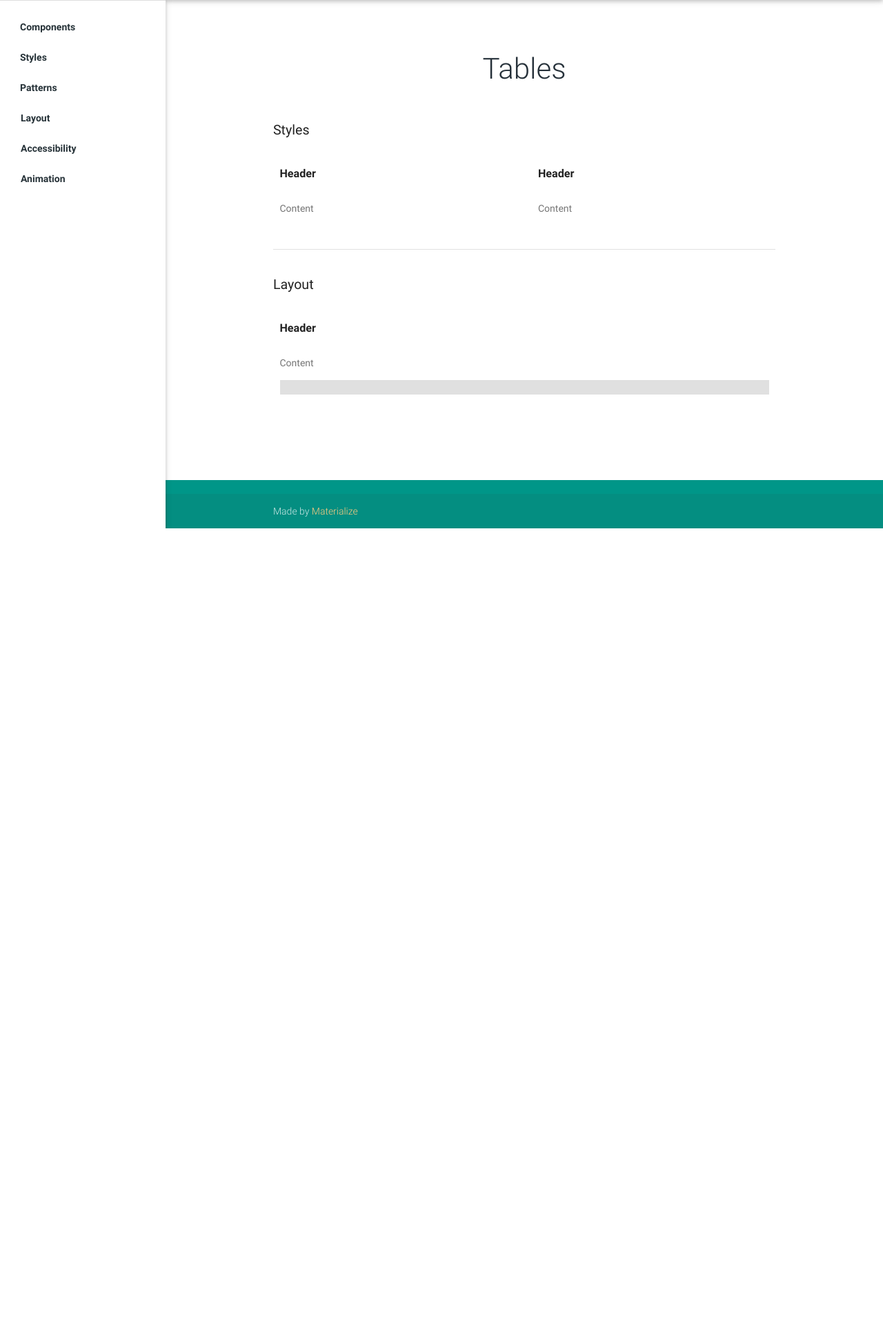
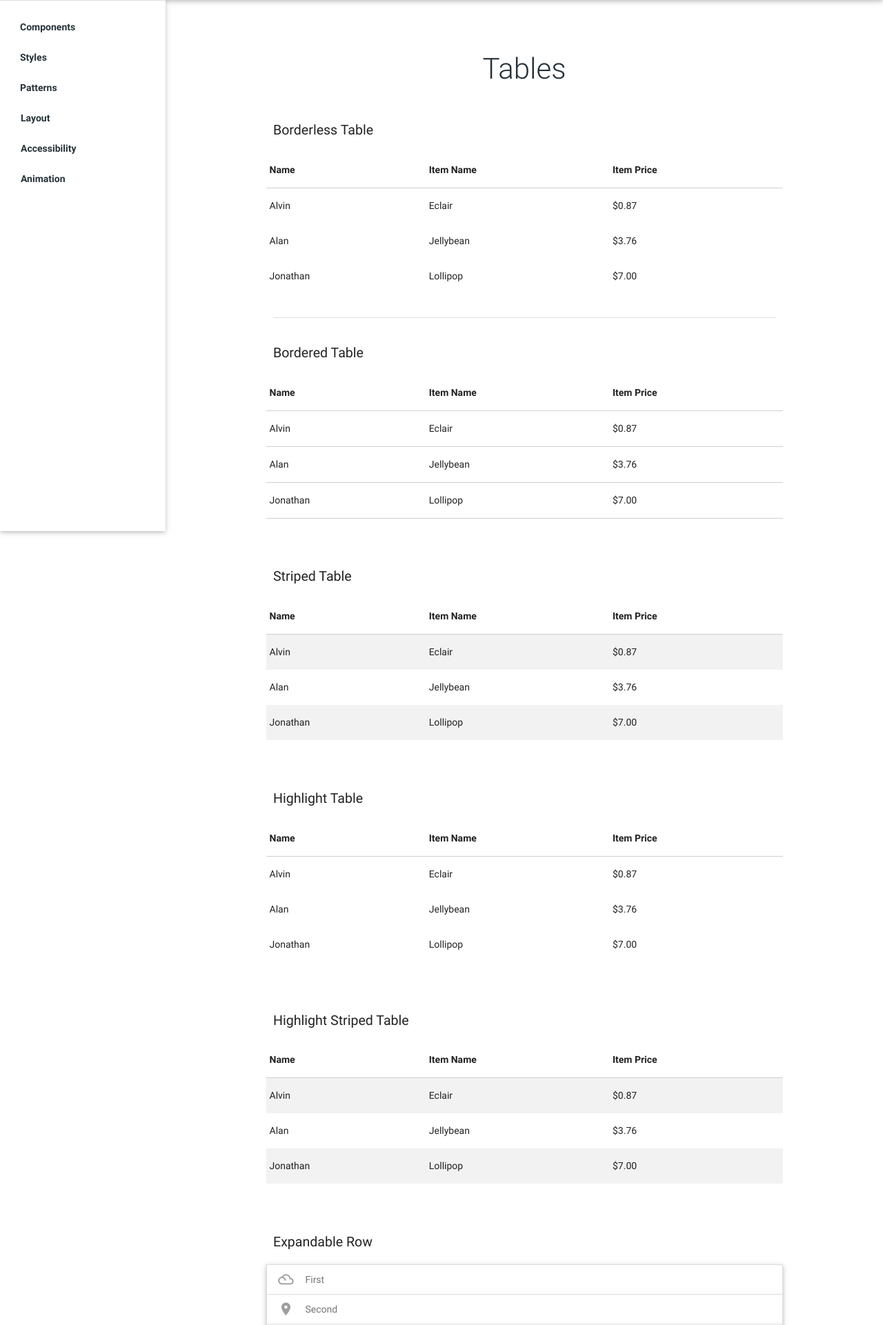
Before and after one commit to BOAUDAD/leftpantlegsantapinholder, a PHP site: page /tables.html in a window 1280 px wide. Shown: the part 90-2011 px from the top of the page at 69% size. Before the commit the page ends 856 px from the top, so only its background shows below. Run offline with PHP 8.4, Linux system fonts and the light colour scheme; some libraries are stand-ins or nearby versions.

Commit message:
OAO Updates
Updated tables.html with OAO tables and css

```diff
--- a/tables.html
+++ b/tables.html
@@ -92,31 +92,213 @@
   <div class="container">
     <!--styles and states section-->
     <div class="section">
-      <h2>Styles</h2>
+      <h2>Borderless Table</h2>
       <div class="row">
-        <div class="col s12 m6">
-          <h3>Header</h3>
-          <p class="grey-text text-darken-1">Content</p>
-        </div>
-        <div class="col s12 m6">
-          <h3>Header</h3>
-          <p class="grey-text text-darken-1">Content</p>
-        </div>
+
+      <table>
+        <thead>
+          <tr>
+              <th data-field="id">Name</th>
+              <th data-field="name">Item Name</th>
+              <th data-field="price">Item Price</th>
+          </tr>
+        </thead>
+
+        <tbody>
+          <tr>
+            <td>Alvin</td>
+            <td>Eclair</td>
+            <td>$0.87</td>
+          </tr>
+          <tr>
+            <td>Alan</td>
+            <td>Jellybean</td>
+            <td>$3.76</td>
+          </tr>
+          <tr>
+            <td>Jonathan</td>
+            <td>Lollipop</td>
+            <td>$7.00</td>
+          </tr>
+        </tbody>
+      </table>
+
       </div>
     </div>
     <!--end styles and states section-->
 
     <!--layout section-->
     <div class="section no-divider">
-      <h2>Layout</h2>
+      <h2>Bordered Table</h2>
       <div class="row">
-        <div class="col s12 m12">
-          <h3>Header</h3>
-          <p class="grey-text text-darken-1">Content</p>
-        </div>
-        <div class="col s12 m12">
-          <div class="gray-block center no-padding"><img src=""/></div>
-        </div>
+
+      <table class="bordered">
+        <thead>
+          <tr>
+              <th data-field="id">Name</th>
+              <th data-field="name">Item Name</th>
+              <th data-field="price">Item Price</th>
+          </tr>
+        </thead>
+
+        <tbody>
+          <tr>
+            <td>Alvin</td>
+            <td>Eclair</td>
+            <td>$0.87</td>
+          </tr>
+          <tr>
+            <td>Alan</td>
+            <td>Jellybean</td>
+            <td>$3.76</td>
+          </tr>
+          <tr>
+            <td>Jonathan</td>
+            <td>Lollipop</td>
+            <td>$7.00</td>
+          </tr>
+        </tbody>
+      </table>
+
+
+      </div>
+    </div>
+    <!--end layout section-->
+
+        <!--layout section-->
+    <div class="section no-divider">
+      <h2>Striped Table</h2>
+      <div class="row">
+
+      <table class="striped">
+        <thead>
+          <tr>
+              <th data-field="id">Name</th>
+              <th data-field="name">Item Name</th>
+              <th data-field="price">Item Price</th>
+          </tr>
+        </thead>
+
+        <tbody>
+          <tr>
+            <td>Alvin</td>
+            <td>Eclair</td>
+            <td>$0.87</td>
+          </tr>
+          <tr>
+            <td>Alan</td>
+            <td>Jellybean</td>
+            <td>$3.76</td>
+          </tr>
+          <tr>
+            <td>Jonathan</td>
+            <td>Lollipop</td>
+            <td>$7.00</td>
+          </tr>
+        </tbody>
+      </table>
+
+
+      </div>
+    </div>
+    <!--end layout section-->
+
+        <!--layout section-->
+    <div class="section no-divider">
+      <h2>Highlight Table</h2>
+      <div class="row">
+
+      <table class="highlight">
+        <thead>
+          <tr>
+              <th data-field="id">Name</th>
+              <th data-field="name">Item Name</th>
+              <th data-field="price">Item Price</th>
+          </tr>
+        </thead>
+
+        <tbody>
+          <tr>
+            <td>Alvin</td>
+            <td>Eclair</td>
+            <td>$0.87</td>
+          </tr>
+          <tr>
+            <td>Alan</td>
+            <td>Jellybean</td>
+            <td>$3.76</td>
+          </tr>
+          <tr>
+            <td>Jonathan</td>
+            <td>Lollipop</td>
+            <td>$7.00</td>
+          </tr>
+        </tbody>
+      </table>
+
+
+      </div>
+    </div>
+    <!--end layout section-->
+
+    <!--layout section-->
+    <div class="section no-divider">
+      <h2>Highlight Striped Table</h2>
+      <div class="row">
+
+      <table class="highlight striped">
+        <thead>
+          <tr>
+              <th data-field="id">Name</th>
+              <th data-field="name">Item Name</th>
+              <th data-field="price">Item Price</th>
+          </tr>
+        </thead>
+
+        <tbody>
+          <tr>
+            <td>Alvin</td>
+            <td>Eclair</td>
+            <td>$0.87</td>
+          </tr>
+          <tr>
+            <td>Alan</td>
+            <td>Jellybean</td>
+            <td>$3.76</td>
+          </tr>
+          <tr>
+            <td>Jonathan</td>
+            <td>Lollipop</td>
+            <td>$7.00</td>
+          </tr>
+        </tbody>
+      </table>
+
+
+      </div>
+    </div>
+    <!--end layout section-->
+
+     <!--layout section-->
+    <div class="section no-divider">
+      <h2>Expandable Row</h2>
+      <div class="row">
+
+      <ul class="collapsible" data-collapsible="expandable"">
+    <li>
+      <div class="collapsible-header"><i class="material-icons">filter_drama</i>First</div>
+      <div class="collapsible-body"><p>Lorem ipsum dolor sit amet.</p></div>
+    </li>
+    <li>
+      <div class="collapsible-header"><i class="material-icons">place</i>Second</div>
+      <div class="collapsible-body"><p>Lorem ipsum dolor sit amet.</p></div>
+    </li>
+    <li>
+      <div class="collapsible-header"><i class="material-icons">whatshot</i>Third</div>
+      <div class="collapsible-body"><p>Lorem ipsum dolor sit amet.</p></div>
+    </li>
+  </ul>
+
       </div>
     </div>
     <!--end layout section-->
@@ -140,5 +322,10 @@
 <script src="https://code.jquery.com/jquery-2.1.1.min.js"></script>
 <script src="js/materialize.js"></script>
 <script src="js/init.js"></script>
+ <script>$(document).ready(function(){
+    $('.collapsible').collapsible({
+      accordion : false // A setting that changes the collapsible behavior to expandable instead of the default accordion style
+    });
+  })</script>
 </body>
 </html>
```
Also changed, not shown: css/style-oao.css.
